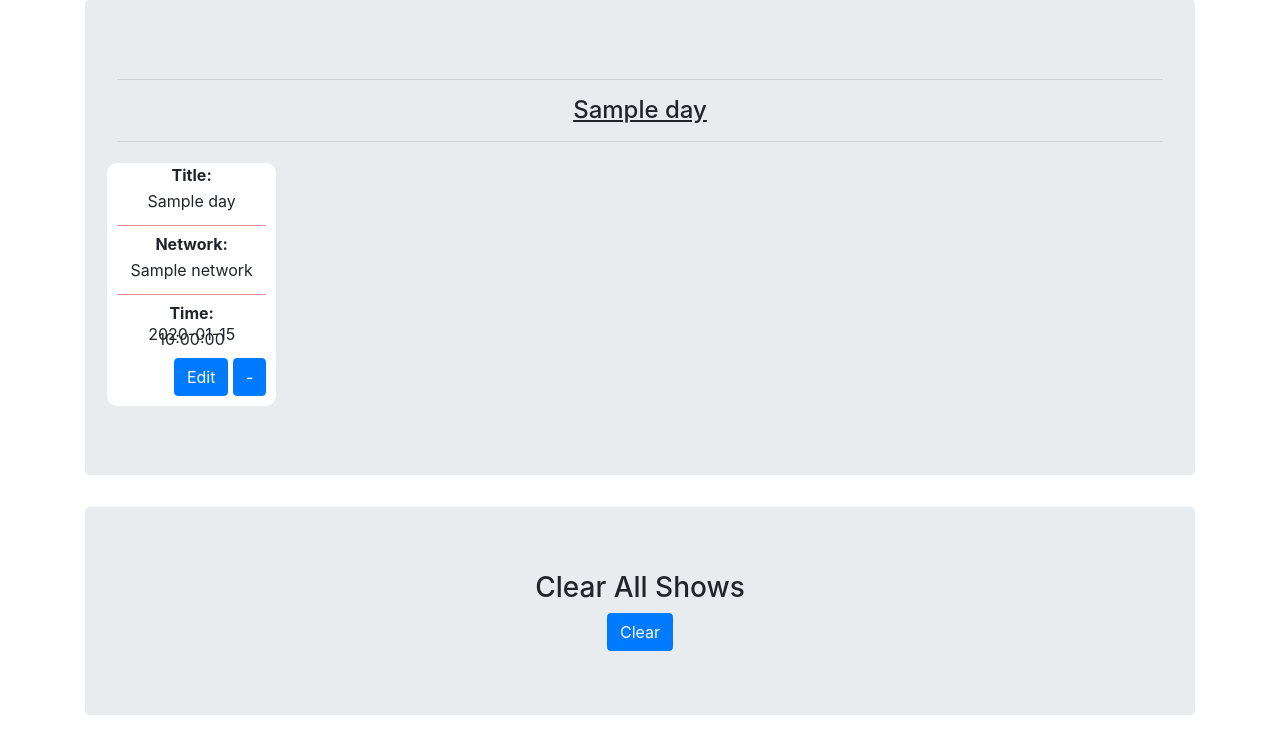
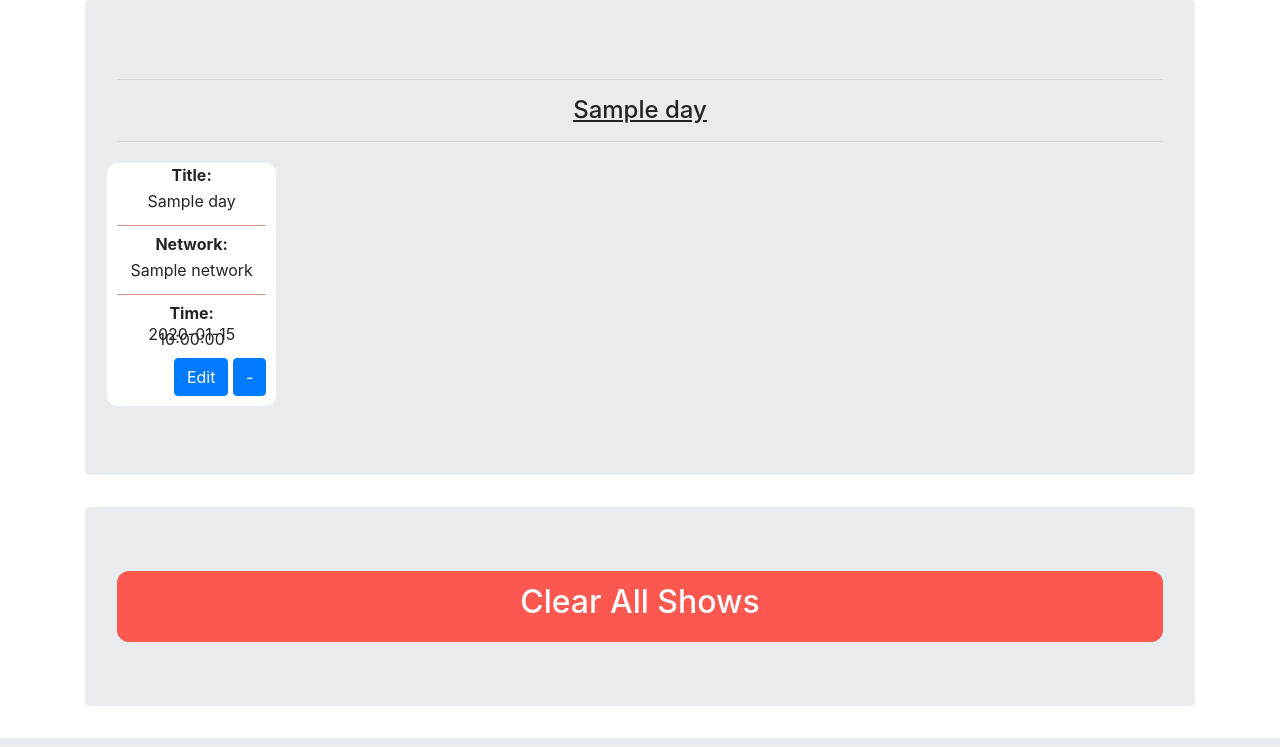
Before and after one commit to 1HectorAC/ShowTracker, a Flask app: template templates/dashboard.html in a window 1280 px wide. Shown: the part 402-1149 px from the top of the page. Run offline with Flask 2, Linux system fonts and the light colour scheme; the visitor is signed in with stand-in values (Sample User, id 1); the template is opened without the code that fills it: most values are stand-ins (such as "Sample title", 1, 10 or a date in 2020); some libraries are stand-ins or nearby versions.

Commit message:
Added confimation for clear all in dashboard.html and some styling.

```diff
--- a/static/css/style.css
+++ b/static/css/style.css
@@ -45,3 +45,17 @@
   font-style: italic;
   color:#3b3b3b
 }
+
+.orangePanel {
+  color:white;
+  background-color: #fd5850;
+  padding: 12px;
+  border-radius: 12px;
+  line-height: 5px;
+}
+
+.whitePanel {
+  background-color: white;
+  padding: 15px 10px 15px 10px;
+  border-radius:12px
+}
--- a/templates/dashboard.html
+++ b/templates/dashboard.html
@@ -11,11 +11,11 @@
 <!-- Section to add a show. -->
 <div class="container">
     <div class="jumbotron">
-        <div class="center" style="color:white; background-color: #fd5850; padding: 12px; border-radius: 12px;line-height: 5px;">
+        <div class="center orangePanel">
             <h2 data-toggle="collapse" data-target="#demo">Add a Show</h2>
             <p style="margin:2px;">Total: {{shows['count']}}/42</p>
         </div>
-        <div id="demo" class="collapse" style="background-color: white; padding: 15px 10px 15px 10px; border-radius:12px">
+        <div id="demo" class="collapse whitePanel">
             <form name="addShow">
                 <div class="row">
                     <div class="col-md-3">
@@ -96,9 +96,15 @@
 <!--Section for delete all shows. -->
 <div class="container">
     <div class="jumbotron">
-        <h3 class="center">Clear All Shows</h3>
-        <div class="center">
-            <a href="/user/clearShows" class="btn btn-primary">Clear</a>
+        <div class="center orangePanel">
+            <h2 data-toggle="collapse" data-target="#demo2">Clear All Shows</h2>
+        </div>
+        <div id="demo2" class="collapse whitePanel">
+            <div class="center">
+                <h3>Are you sure?</h3>
+                <button class="btn btn-primary" data-toggle="collapse" data-target="#demo2">No</button>
+                <a href="/user/clearShows" class="btn btn-primary">Clear</a>
+            </div>
         </div>
     </div>
 </div>
```
